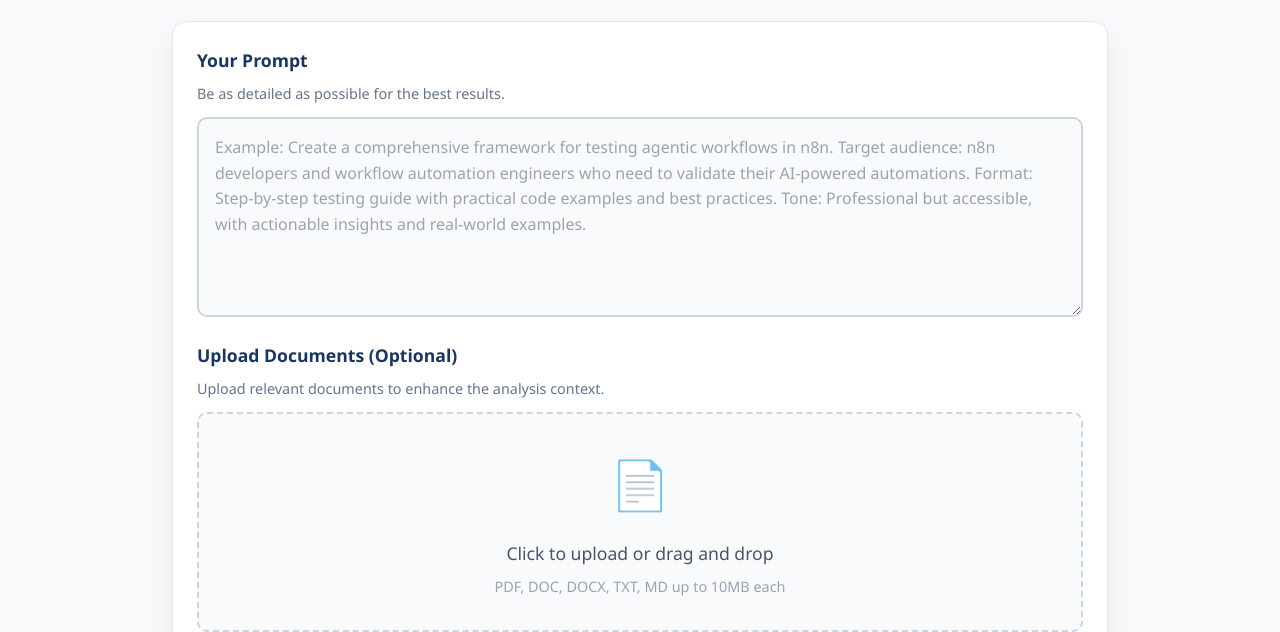
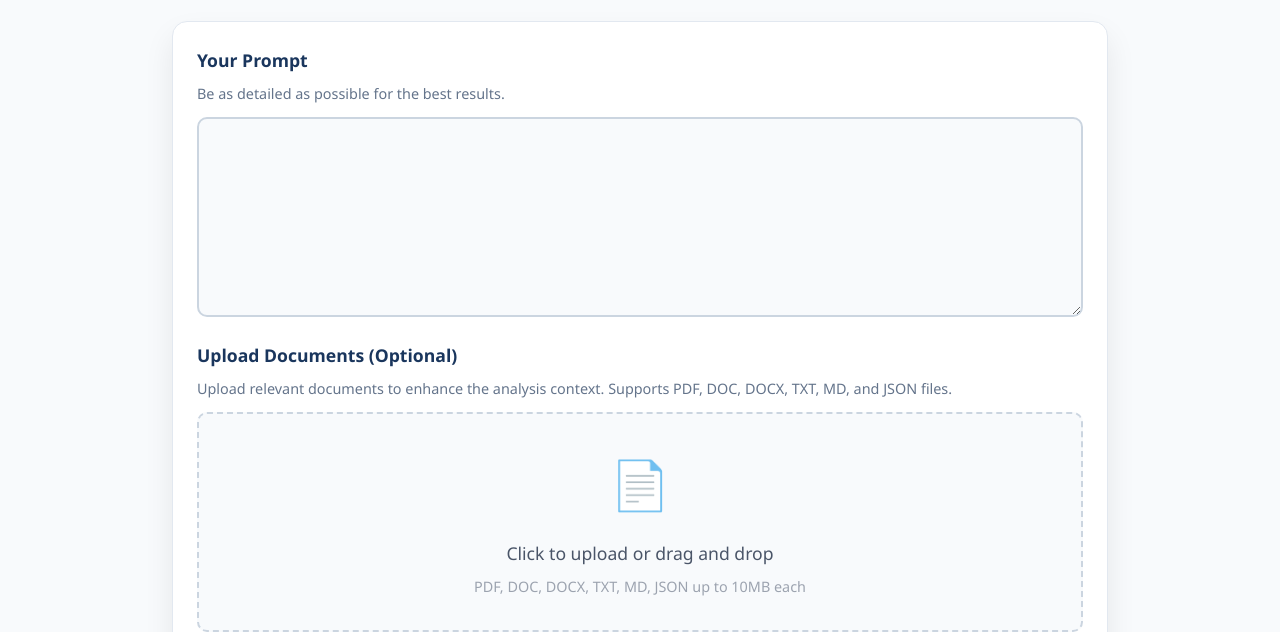
Before and after one commit to TMG-AI/TMGenius, a website: page index.html in a window 1280 px wide. Shown: the part 320-952 px from the top of the page. Drawn offline with nearby package versions, Linux system fonts and the light colour scheme.

Commit message:
Update index.html

```diff
--- a/index.html
+++ b/index.html
@@ -528,20 +528,19 @@
             id="promptText"
             name="prompt"
             class="prompt-textarea"
-            placeholder="Example: Create a comprehensive framework for testing agentic workflows in n8n. Target audience: n8n developers and workflow automation engineers who need to validate their AI-powered automations. Format: Step-by-step testing guide with practical code examples and best practices. Tone: Professional but accessible, with actionable insights and real-world examples."
-            required
+          required
           ></textarea>
         </div>
 
         <!-- File Upload Section -->
         <div class="form-group">
           <label for="documentUpload">Upload Documents (Optional)</label>
-          <p class="description">Upload relevant documents to enhance the analysis context.</p>
+          <p class="description">Upload relevant documents to enhance the analysis context. Supports PDF, DOC, DOCX, TXT, MD, and JSON files.</p>
           <div class="file-upload-area" id="fileUploadArea">
-            <input type="file" id="documentUpload" name="documents" multiple accept=".pdf,.doc,.docx,.txt,.md">
+            <input type="file" id="documentUpload" name="documents" multiple accept=".pdf,.doc,.docx,.txt,.md,.json">
             <div class="upload-icon">📄</div>
             <div class="upload-text">Click to upload or drag and drop</div>
-            <div class="upload-subtext">PDF, DOC, DOCX, TXT, MD up to 10MB each</div>
+            <div class="upload-subtext">PDF, DOC, DOCX, TXT, MD, JSON up to 10MB each</div>
           </div>
           <div class="file-list" id="fileList"></div>
         </div>
```
